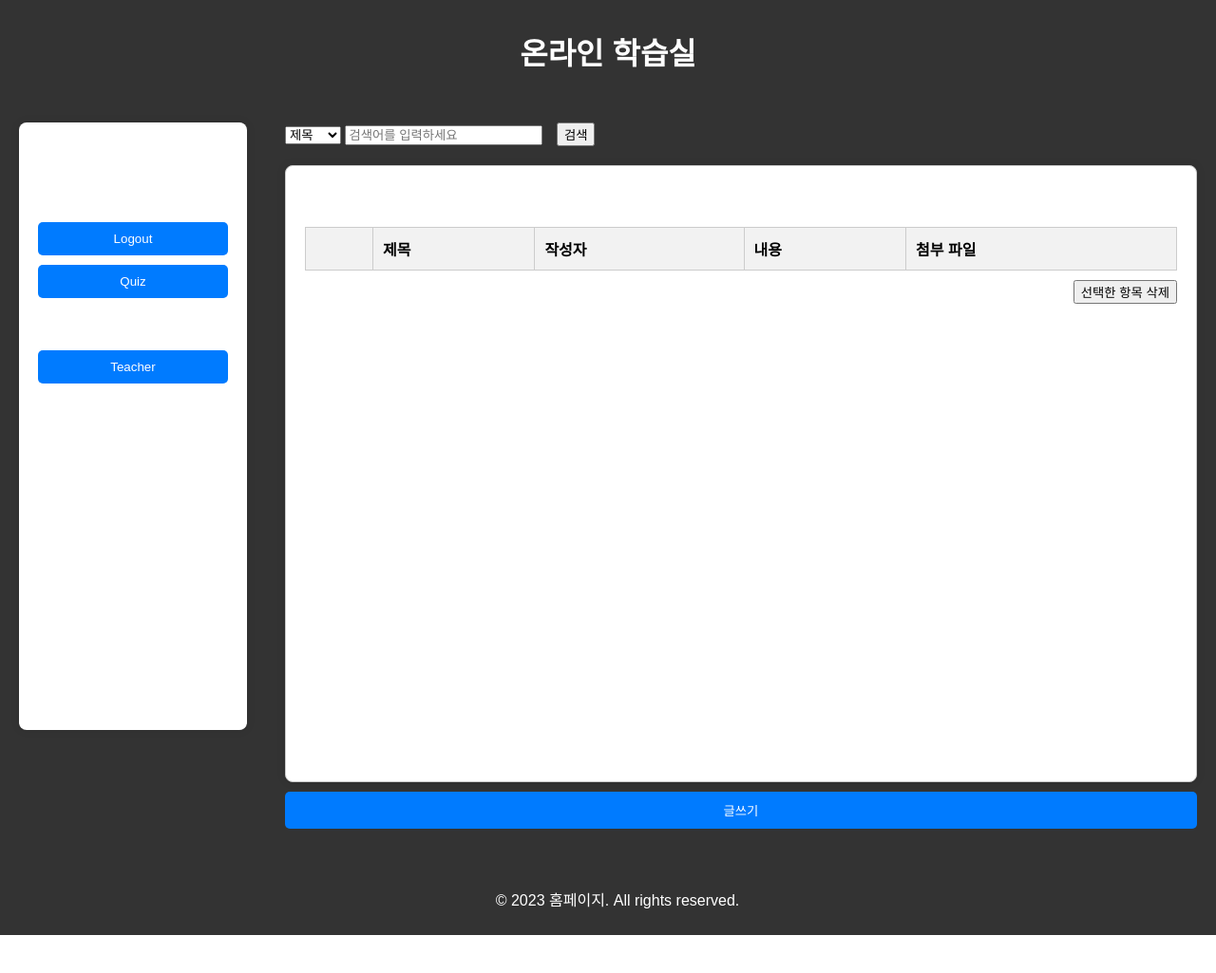
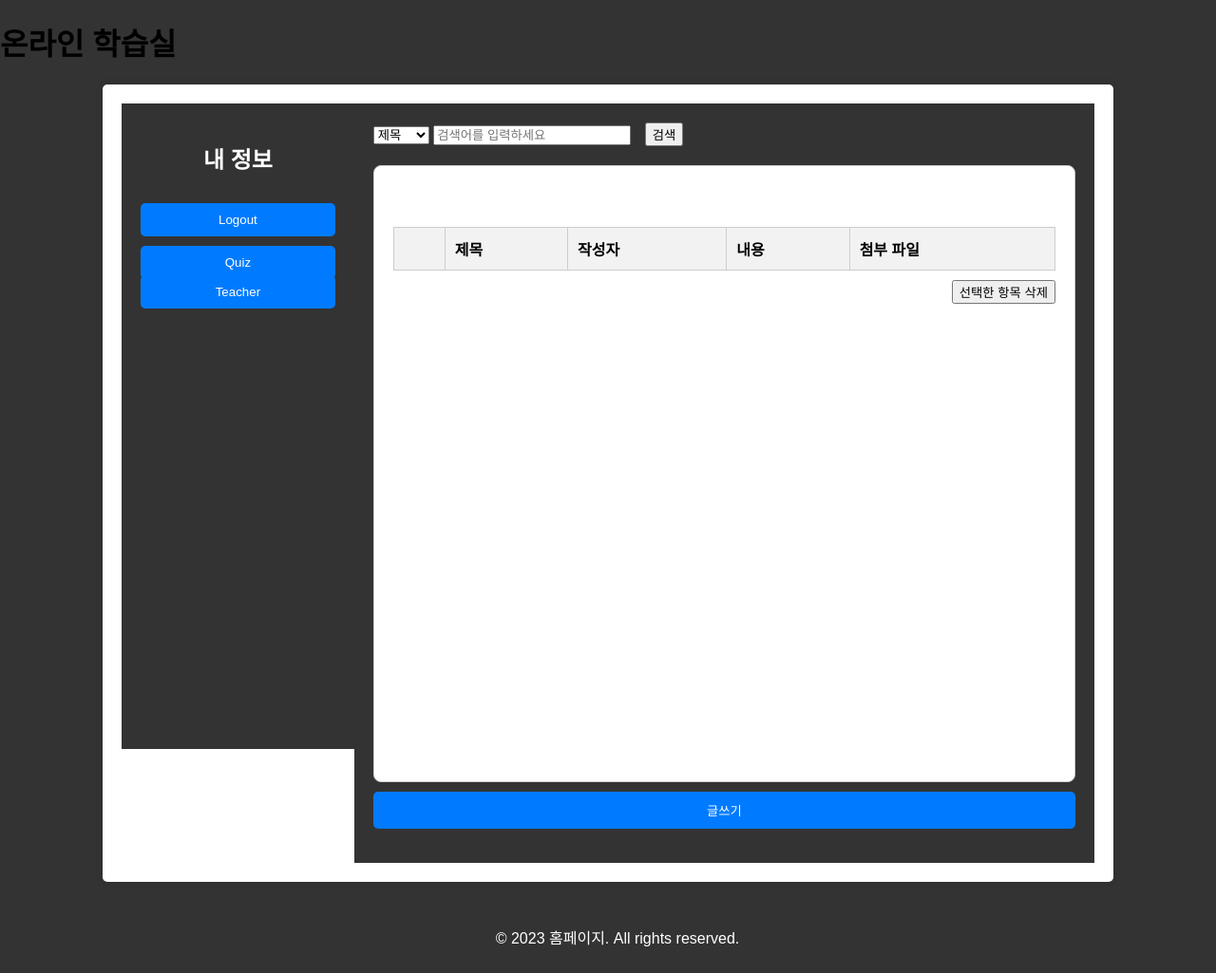
Before and after one commit to jaewon-ju/InternetProgramming_Team_J, a PHP site: page /main.php in a window 1280 px wide. Shown: the whole page at 95% size. Before the commit the page ends 985 px from the top, so only its background shows below. Run offline with PHP 8.4, Linux system fonts and the light colour scheme; data that the repository does not hold is empty.

Commit message:
control_word에 쓰이는 CSS파일

```diff
--- a/styles.css
+++ b/styles.css
@@ -1,54 +1,78 @@
+/* General styling */
 body {
-    font-family: 'Arial', sans-serif;
+    font-family: Arial, sans-serif;
+    margin: 0;
+    padding: 0;
     background-color: #f4f4f4;
-    margin: 0;
+}
+
+.container {
+    width: 80%;
+    margin: 20px auto;
+    background-color: #fff;
+    padding: 20px;
+    border-radius: 5px;
+    box-shadow: 0 0 10px rgba(0, 0, 0, 0.1);
+}
+
+/* Styles for your list items, buttons, forms, etc. */
+.list-group {
+    list-style: none;
     padding: 0;
 }
 
-.container {
-    display: flex;
-    flex-direction: row;
-    min-height: 100vh;
+.list-group-item {
+    margin-bottom: 5px;
+    padding: 10px;
+    border: 1px solid #ccc;
+    border-radius: 0;
+    background-color: #f9f9f9;
 }
 
-.header,
-.footer {
-    background-color: #333;
-    color: #fff;
-    padding: 10px;
-    text-align: center;
+.btn {
+    padding: 8px 12px;
+    border-radius: 0px;
+    cursor: pointer;
+    transition: background-color 0.3s ease;
 }
 
-.left-panel {
-    flex: 0.25;
-    padding: 20px;
-    height: auto;
-    overflow: hidden;
+.btn-primary {
+    background-color: #007bff;
+    color: #fff;
+    border: none;
 }
 
-.login-form {
-    background-color: #fff;
-    box-shadow: 0 0 10px rgba(0, 0, 0, 0.1);
-    padding: 20px;
-    border-radius: 8px;
-    height: 900px;
+.btn-danger {
+    background-color: #dc3545;
+    color: #fff;
+    border: none;
 }
 
-.right-panel {
-    flex: 1;
-    padding: 20px;
-    height: auto;
-    overflow: hidden;
+.btn-success {
+    background-color: #28a745;
+    color: #fff;
+    border: none;
 }
 
-.board-container {
-    background-color: #fff;
-    box-shadow: 0 0 10px rgba(0, 0, 0, 0.1);
-    padding: 20px;
-    border-radius: 8px;
-    height: 900px;
+/* Modal styles */
+.modal {
+    display: none;
+    position: fixed;
+    z-index: 1;
+    left: 0;
+    top: 0;
+    width: 100%;
+    height: 100%;
+    background-color: rgba(0, 0, 0, 0.5);
 }
 
-.footer {
-    margin-top: auto; /* Footer를 페이지 하단에 고정하기 위한 스타일 */
+.modal-content {
+    background-color: #fff;
+    margin: 15% auto;
+    padding: 20px;
+    border-radius: 5px;
+    width: 60%;
+    box-shadow: 0 0 10px rgba(0, 0, 0, 0.3);
 }
+
+/* Additional styling as needed */
```
